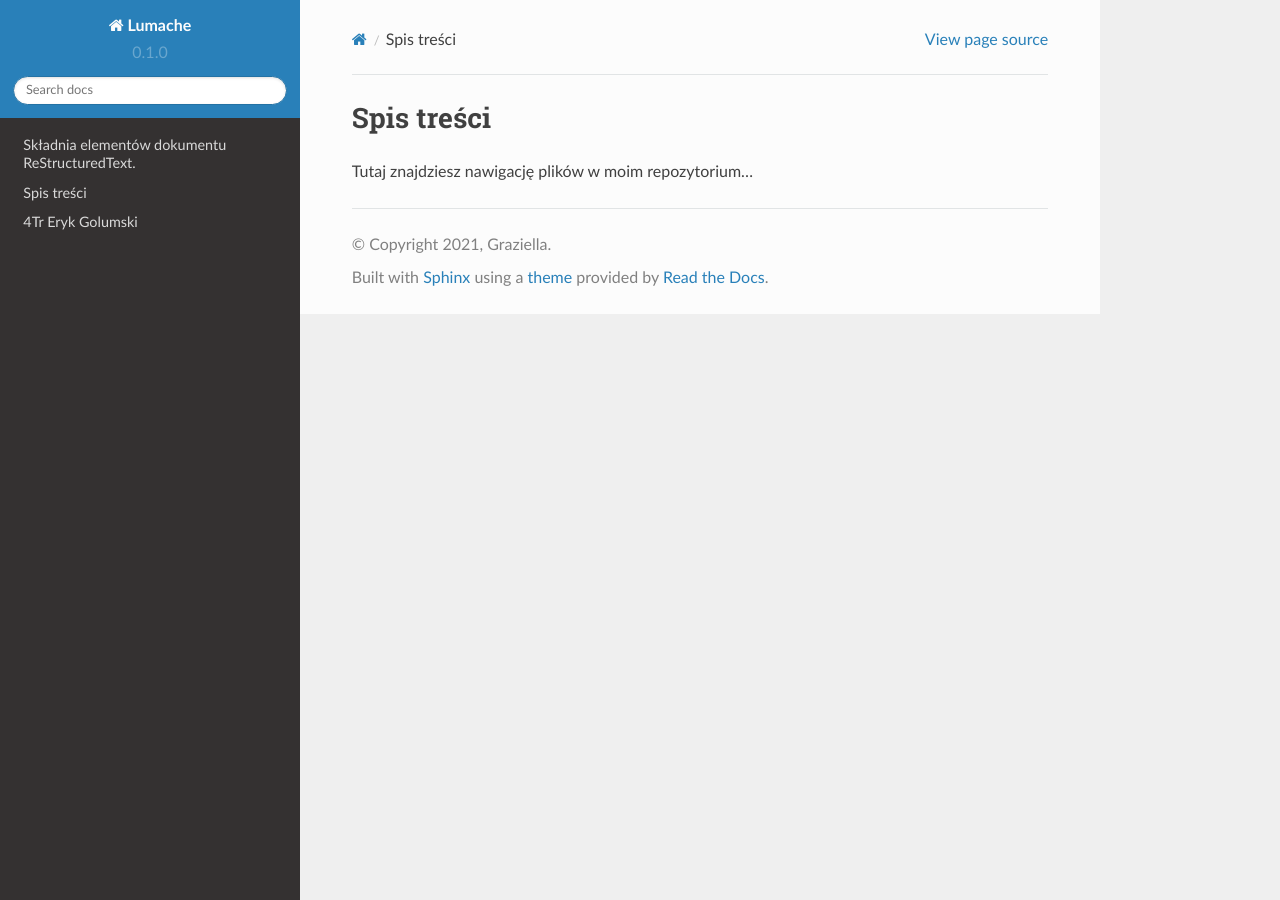
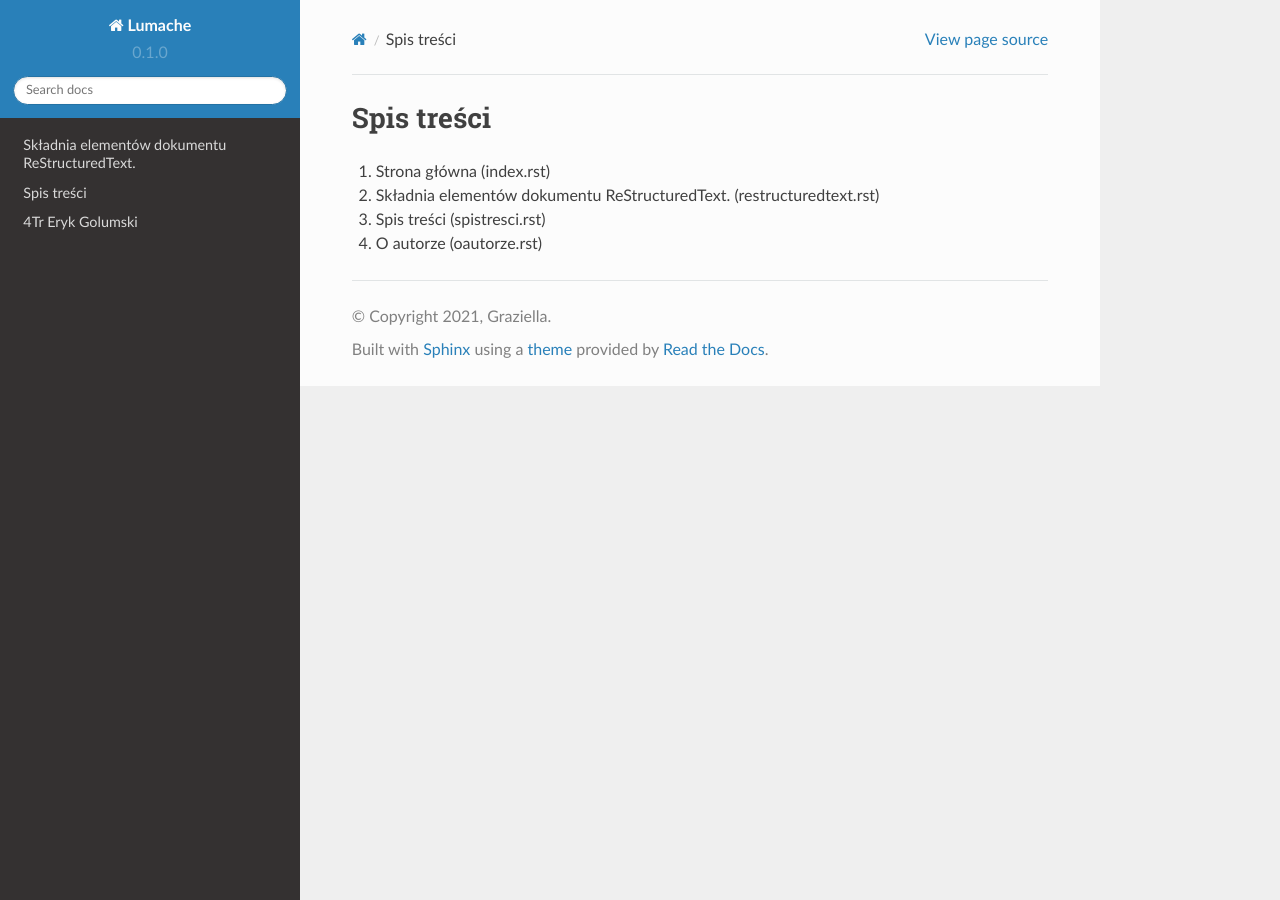
Before and after one commit to ErykGolumski2004/zse-4tr-eg-rtd, a Sphinx documentation site: the page built from docs/source/spistresci.rst, in a window 1280 px wide. Built offline with Sphinx 7.4.7 and the Read the Docs theme 2.0.0, drawn with Linux system fonts in a browser that asks for light colours.

Commit message:
Update spistresci.rst

```diff
--- a/docs/source/spistresci.rst
+++ b/docs/source/spistresci.rst
@@ -1,10 +1,7 @@
 Spis treści
 =================
-Tutaj znajdziesz nawigację plików w moim repozytorium...
 
-.. toctree::
-  :maxdepth: 4
-  index
-  spistresci
-  restructuredtext
-  oautorze
+1. Strona główna (index.rst)
+2. Składnia elementów dokumentu ReStructuredText. (restructuredtext.rst)
+3. Spis treści (spistresci.rst)
+4. O autorze (oautorze.rst)
```
